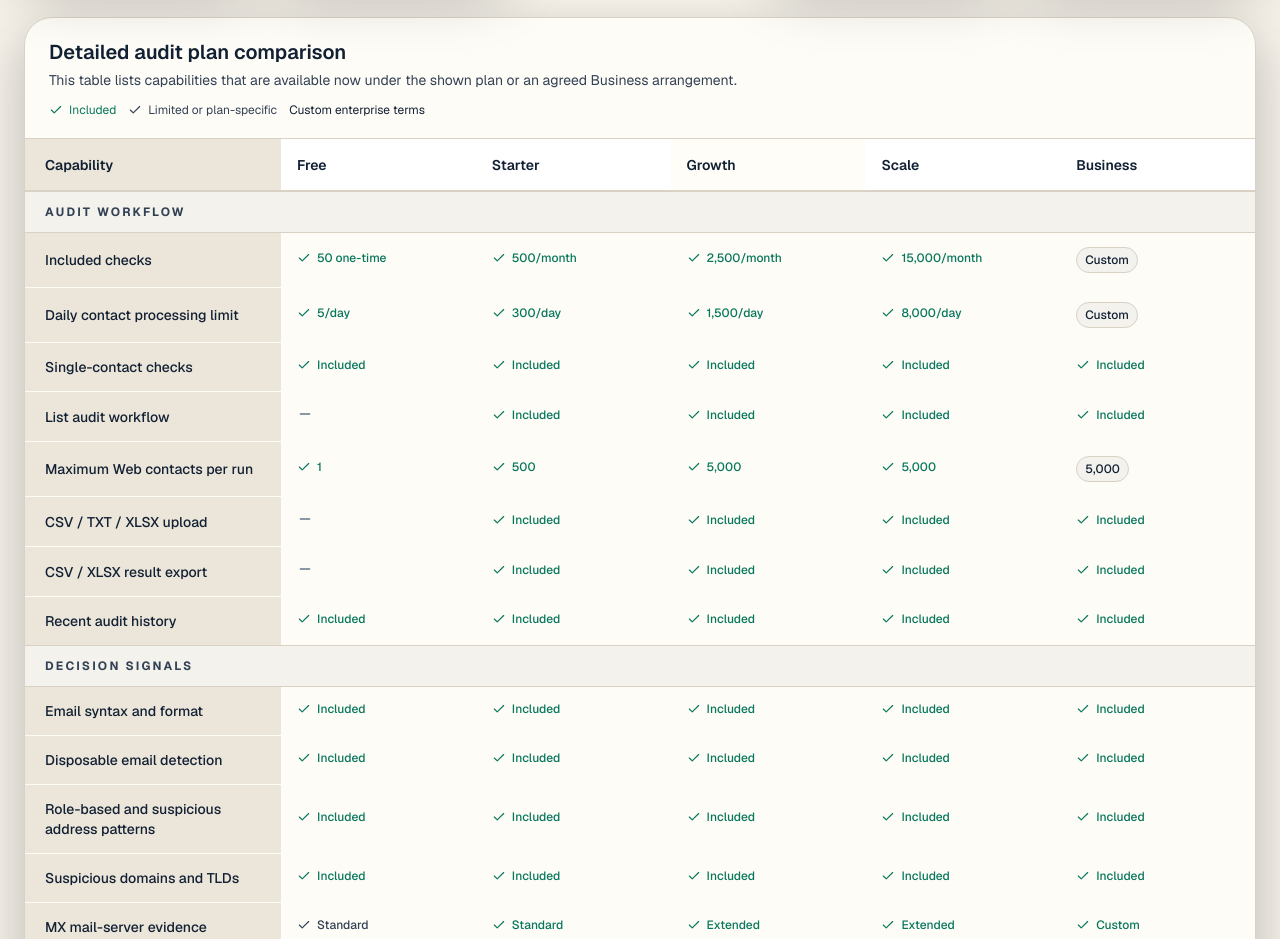
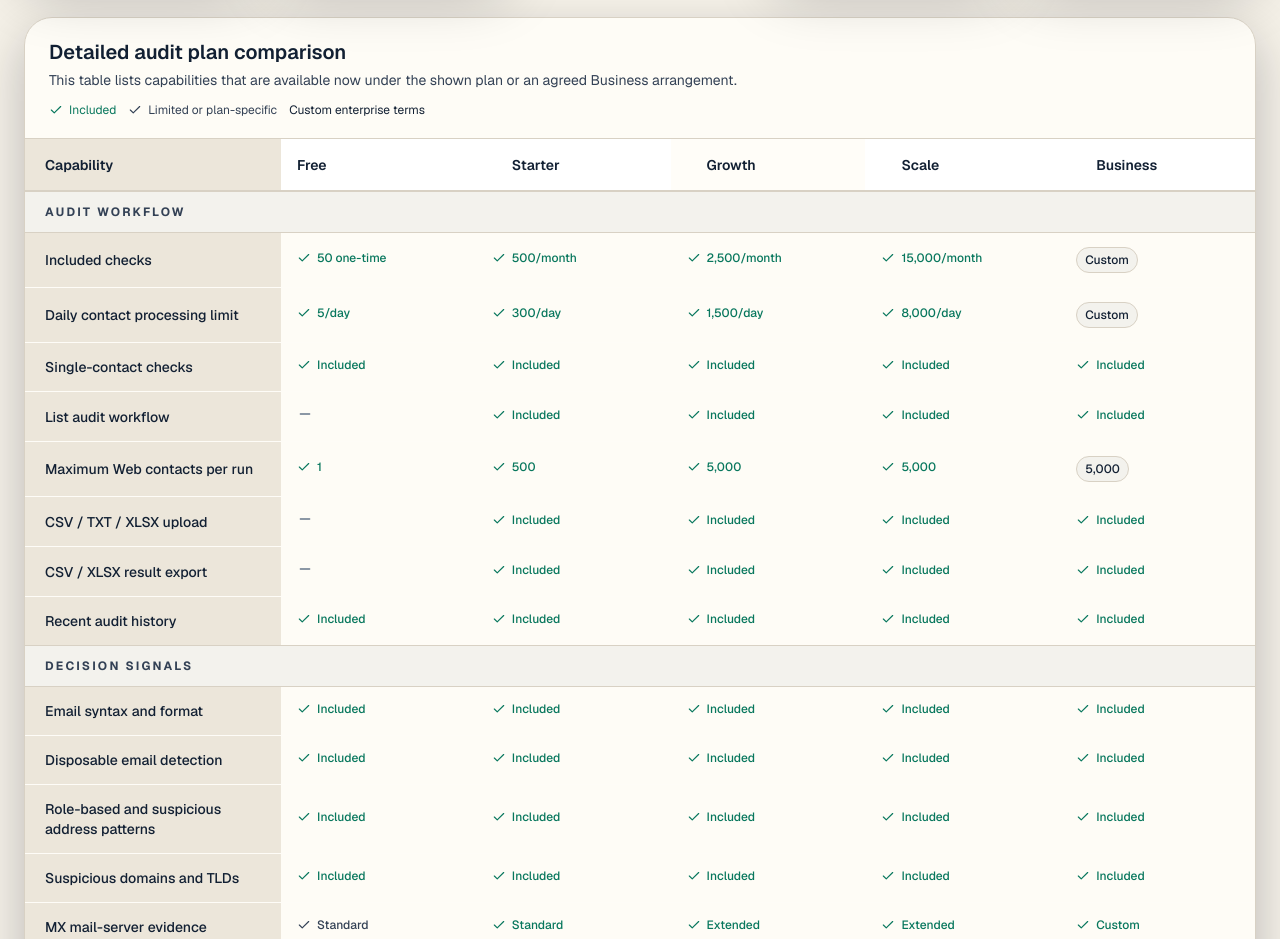
Before and after one commit to hryhrh305-dot/riskshield-ai, a Next.js app: page /pricing in a window 1280 px wide. Shown: the part 1280-2219 px from the top of the page. Built offline with nearby package versions, Linux system fonts and the light colour scheme; no server answers.

Commit message:
Align pricing plan labels with benefits

```diff
--- a/src/app/(dashboard)/pricing/page.tsx
+++ b/src/app/(dashboard)/pricing/page.tsx
@@ -469,7 +469,7 @@ function ComparisonTableHead({ planEntries, visuallyHidden = false }: { planEntr
         {planEntries.map(([key, plan]) => (
           <th
             key={key}
-            className={`px-4 py-4 text-left font-semibold shadow-[inset_0_-1px_0_var(--rs-border)] ${
+            className={`${key === "free" ? "px-4" : "pl-9 pr-4"} py-4 text-left font-semibold shadow-[inset_0_-1px_0_var(--rs-border)] ${
               key === "growth" ? "bg-[var(--rs-surface)] text-white" : "bg-[var(--rs-surface-strong)] text-slate-200"
             }`}
           >
```
Also changed, not shown: 1 other file (tests, documents, lock files or other folders).
